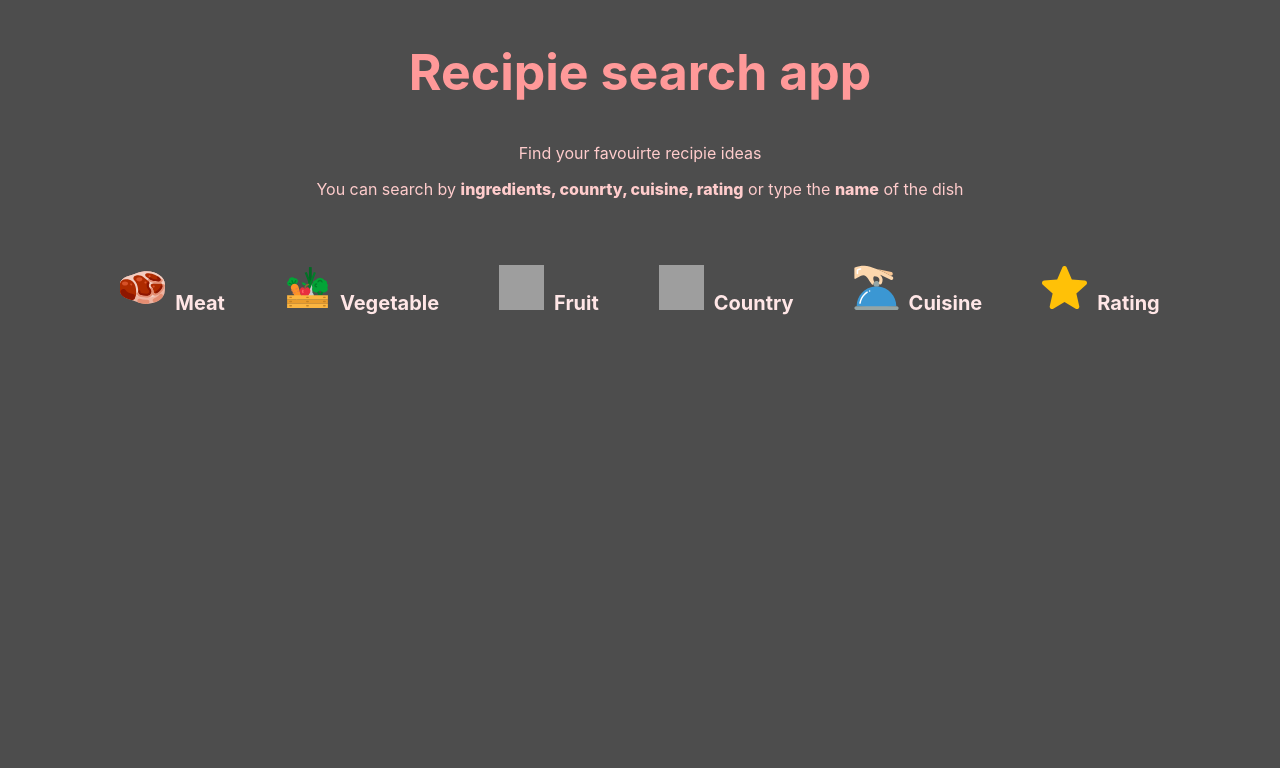
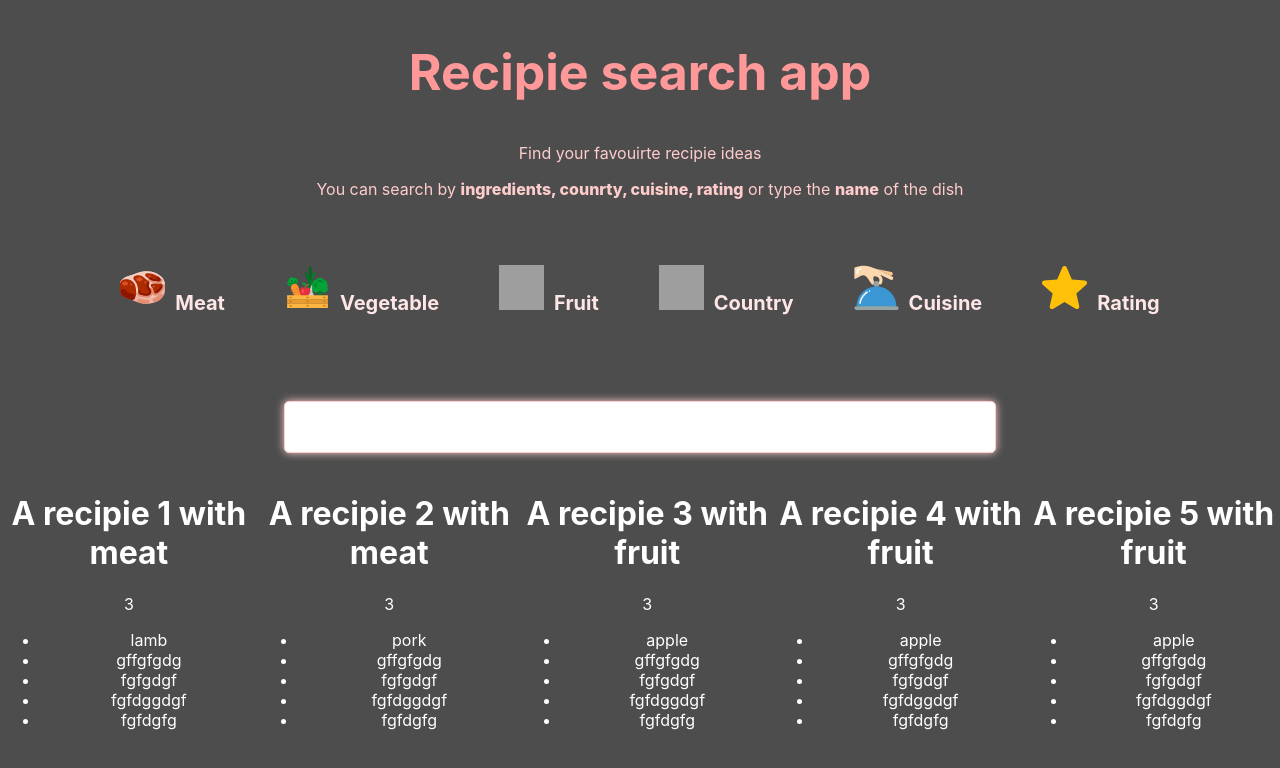
Before and after one commit to Speedwaymonia93/search-app, a React (Create React App) app: page / in a window 1280 px wide. Shown: the top 768 px of the page. Built offline with nearby package versions, Linux system fonts and the light colour scheme; grey boxes are pictures that could not be loaded.

Commit message:
Filtering functionality on change, passing data from component to component

```diff
--- a/src/App.js
+++ b/src/App.js
@@ -3,17 +3,23 @@ import Header from './components/Header';
 import './App.css';
 import SearchBar from './components/SearchBar';
 import FilterOptions from './components/filter-options-components/FileterOptions';
-import RecipieList from './components/RecipieList';
+import recipiesData from './data/recipies.json';
+
 
 function App() {
-
   return (
     <div className="App">
       <Header/>
-      {/*}
-      <SearchBar />*/}
-      <FilterOptions />
-      <RecipieList />
+      <FilterOptions data={recipiesData}/>
+      <SearchBar data={recipiesData}/>
+
+      {/*
+      {
+        recipiesData.map(element => (
+          <Recipie title={element.title} rating={element.rating} key={element.id} ingredients={element.ingredients}/>
+        ))
+      }
+      */}
 
     </div>
   );
--- a/src/components/Recipie.js
+++ b/src/components/Recipie.js
@@ -1,25 +1,23 @@
 import React from 'react';
 
-class Recipie extends React.Component{
-
-    render(){
-        let array = this.props.recipie.map(obj => Object.values(obj));
-        let counter = 0;
-        console.log(this.props.recipie);
+const Recipie = ({title, rating,ingredients}) => {
     return(
         <div>
+            <h1>{title}</h1>
+            <p>{rating}</p>
+            <ul>
             {
-                    array.map((element)=>{
+                ingredients.map((ingredient) => {
                     return(
-                            <p>{element.title}</p>
+                        <li>{ingredient}</li>
                     )
                 })
             }
+            </ul>
+
         </div>
     )
 }
-}
-
 
 
 export default Recipie
--- a/src/components/RecipieList.js
+++ /dev/null
@@ -1,30 +0,0 @@
-import React from 'react';
-import Recipie from '../components/Recipie';
-import recipiesData from '../data/recipies.json';
-
-class RecipieList extends React.Component{
-    constructor(){
-        super();
-this.state = {
-    recipiesList: recipiesData
-}
-    }
-
-    render(){
-//console.log(this.state.recipiesList)
-        return(
-            <>
-                 <div>
-                     {
-                         recipiesData.map((recipie)=>{
-                            return  <Recipie recipie={this.state.recipiesList} key={recipie.id}/>
-                         })
-                     }
-
-                 </div>
-            </>
-        )
-    }
-}
-
-export default RecipieList
--- a/src/components/SearchBar.js
+++ b/src/components/SearchBar.js
@@ -1,48 +1,41 @@
-import React from 'react';
+import React, { useEffect, useState } from 'react';
 import '../style/search-bar-style.css';
-import reciepiesList from '../data/recipies.json';
-import Recipie from './RecipieList';
+import Recipie from './Recipie';
 
-class SearchBar extends React.Component{
-    constructor(){
-        super();
-        this.state = {
-            searchField: ''
-        }
-        this.searchUpdate = this.searchUpdate.bind(this);
+const SearchBar = ({data}) => {
+
+    const [search, setSearch] = useState('');
+    const updateSearch = e => {
+        setSearch(e.target.value);
     }
 
-    searchUpdate(event){
-        this.setState({searchField: event.target.value.substr(0,20)});
-    }
-    render(){
-        let filteredRecipies = this.props.recipies.filter(
-            (element)=>{
-                return element.title.toLowerCase().indexOf(this.state.searchField.toLocaleLowerCase()) !== -1
+    let filteredList = data.filter(
+        (element)=> {
+            return element.title.indexOf(search) !== -1;
         }
     );
 
     return(
         <>
         <div>
+
+            <form className="form-style">
+                <input className="search-bar" type="text" value={search} onChange={updateSearch}></input>
+                {/* <button className="search-button" type="submit" onClick={getTest}>Show recipie</button> */}
+            </form>
+            <div className="recipie-container">
             {
-                 filteredRecipies.map((recipie) => {
+                filteredList.map((element) => {
                     return(
-                         <div>
-                             <Recipie recipie={recipie} key={recipie.id} />
-                        </div>
+                            <Recipie title={element.title} key={element.id} rating={element.rating} ingredients={element.ingredients}/>
                         )
                 })
             }
-                <form className="form-style">
-                    <input className="search-bar" type="text" value={this.state.searchField} onChange={this.searchUpdate}></input>
-                    <button className="search-button" type="submit">Show recipie</button>
-                </form>
+            </div>
+
         </div>
         </>
     )
 }
-}
-
 
 export default SearchBar
--- a/src/data/recipies.json
+++ b/src/data/recipies.json
@@ -28,5 +28,25 @@
         "cuisine": "thai",
         "rating": 3,
         "img-url": "../../ghghgh/gfgd.jpg"
+    },
+    {
+        "id":"rec4",
+        "title": "A recipie 4 with fruit",
+        "ingredients": ["apple", "gffgfgdg", "fgfgdgf", "fgfdggdgf","fgfdgfg"],
+        "steps":["fgdfggdgfgd","fgggdfgd", "fgfdgfdgdgdfg", "gfgfgfgdfgdf"],
+        "country":"Poland",
+        "cuisine": "thai",
+        "rating": 3,
+        "img-url": "../../ghghgh/gfgd.jpg"
+    },
+    {
+        "id":"rec5",
+        "title": "A recipie 5 with fruit",
+        "ingredients": ["apple", "gffgfgdg", "fgfgdgf", "fgfdggdgf","fgfdgfg"],
+        "steps":["fgdfggdgfgd","fgggdfgd", "fgfdgfdgdgdfg", "gfgfgfgdfgdf"],
+        "country":"Poland",
+        "cuisine": "thai",
+        "rating": 3,
+        "img-url": "../../ghghgh/gfgd.jpg"
     }
 ]
--- a/src/style/search-bar-style.css
+++ b/src/style/search-bar-style.css
@@ -26,3 +26,8 @@
     cursor: pointer;
     box-shadow: 0 0 8px #ff9999;;
 }
+
+.recipie-container{
+    display: flex;
+    flex-direction: row;
+}
```
Lines whose indentation alone changed are shown as unchanged.
